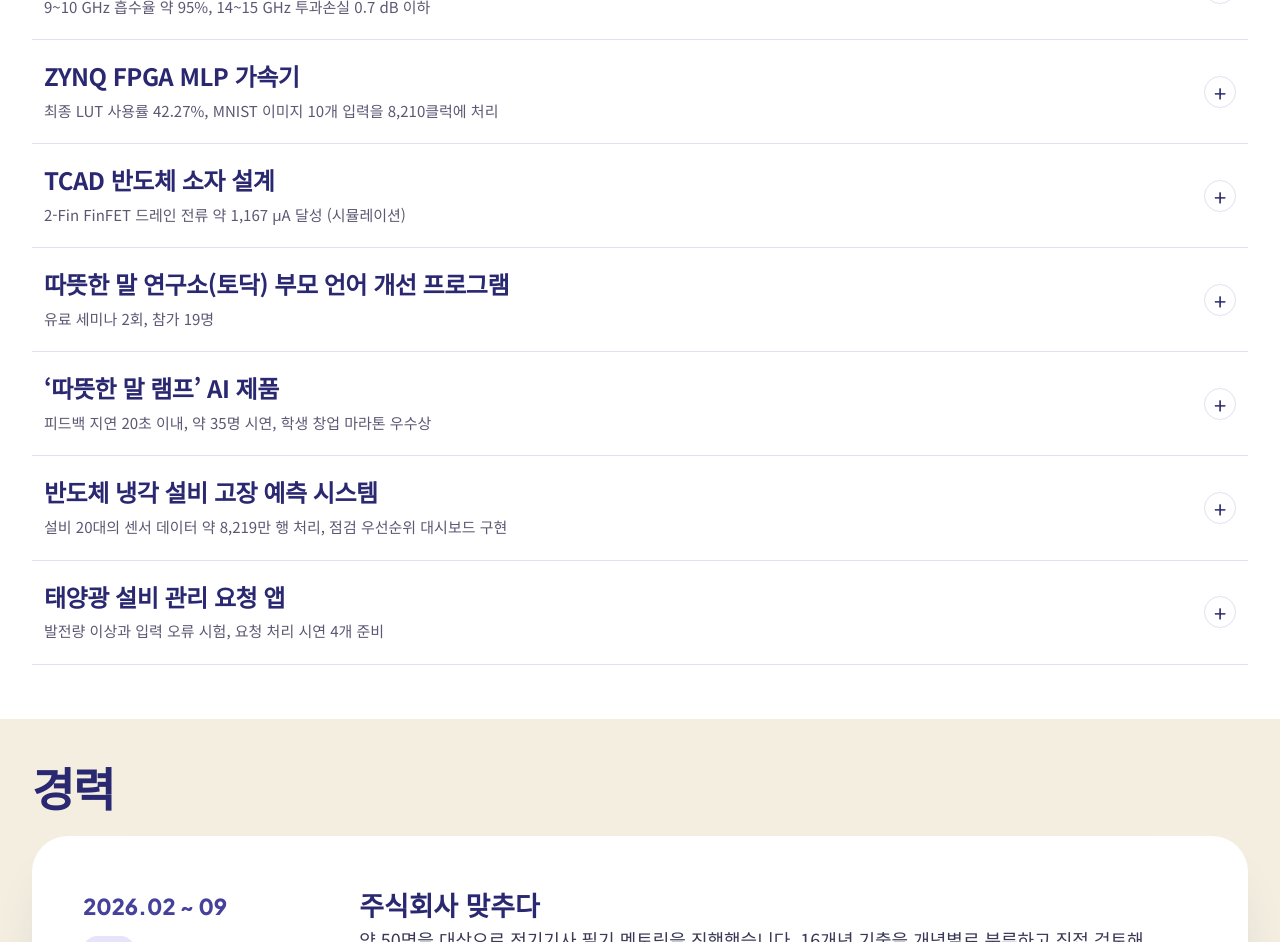
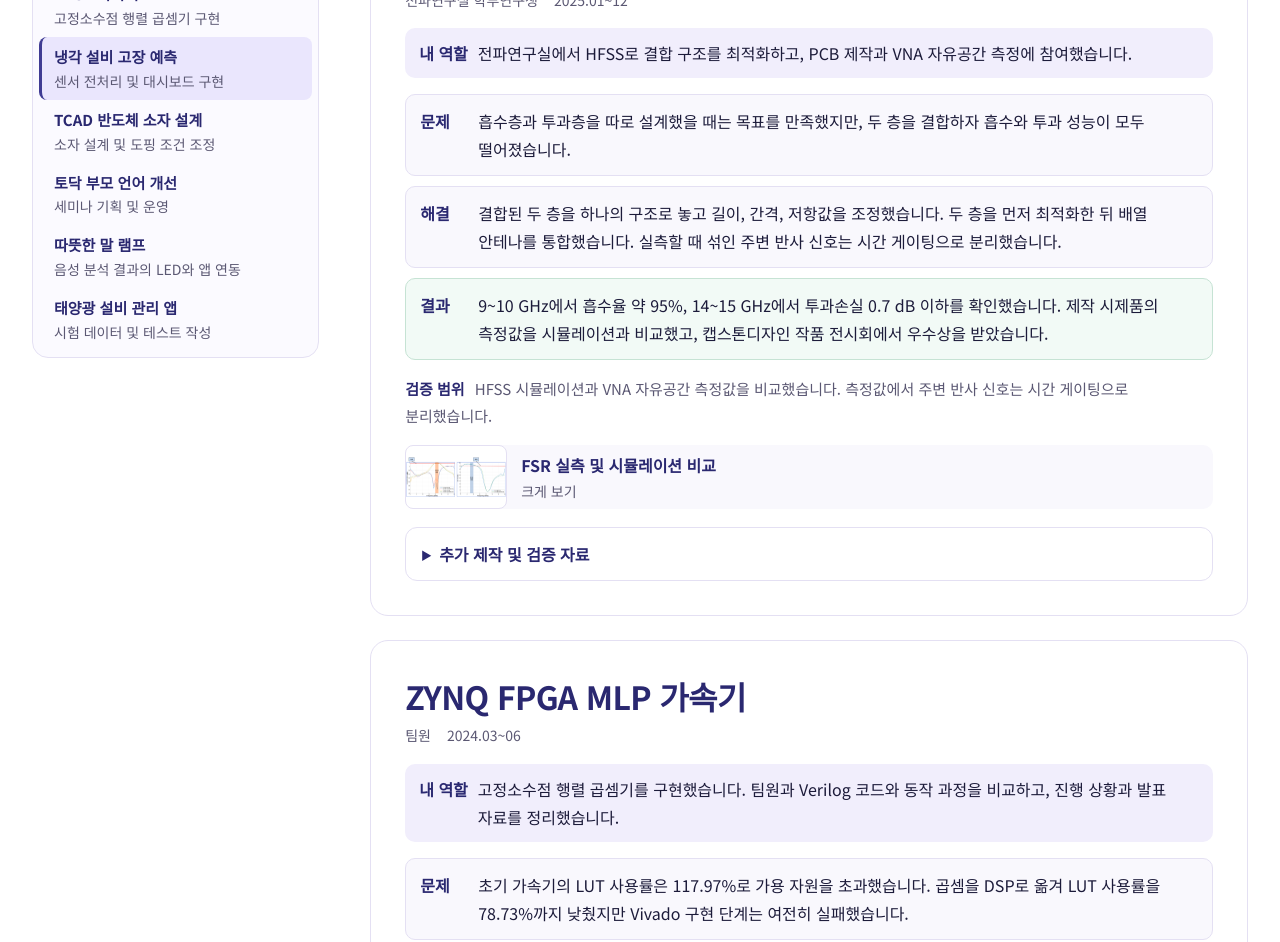
Before and after one commit to chan1046/Portfolio, a plain HTML site: page index.html in a window 1280 px wide. Shown: the part 548-1490 px from the top of the page. Drawn offline with Linux system fonts and the light colour scheme.

Commit message:
Show project roles in a scrollable portfolio and align resume title

```diff
--- a/app.js
+++ b/app.js
@@ -36,7 +36,7 @@
     return '<section class="contact"><div class="wrap"><div class="cbox"><div><h2>연락처</h2>' +
       '<div class="li">' + S.email + '<button class="copy" type="button" data-copy="' + S.email + '">복사</button></div>' +
       '<div class="li s">' + S.phone + '<button class="copy" type="button" data-copy="' + S.phone + '">복사</button></div></div>' +
-      '<div class="btns"><a class="btn cream" href="mailto:' + S.email + '">메일 보내기</a>' + (extraBtn || '<a class="btn line" href="assets/resume.pdf" download="조예찬_이력서.pdf">이력서 PDF 다운로드</a>') + "</div></div></div></section>";
+      '<div class="btns"><a class="btn cream" href="mailto:' + S.email + '">메일 보내기</a>' + (extraBtn || '<a class="btn line" href="assets/resume.pdf?v=portfolio-3" download="조예찬_이력서.pdf">이력서 PDF 다운로드</a>') + "</div></div></div></section>";
   }
   function nextBand(h, label) {
     return '<section class="contact"><div class="wrap"><div class="next"><b>다음 페이지: ' + label + '</b><a class="btn cream" href="' + h + '">보러 가기 →</a></div></div></section>';
@@ -86,16 +86,31 @@
   function fallbackCopy(t) { var a = document.createElement("textarea"); a.value = t; document.body.appendChild(a); a.select(); try { document.execCommand("copy"); } catch (e) { /* 복사 불가 */ } a.remove(); }
 
   /* ---------- 홈과 프로젝트 ---------- */
+  var HOME_PROJECTS = [
+    { id: "fsr", label: "FSR 전파 구조 설계", role: "결합 구조 최적화 및 실측 참여", proof: "fsr-compare.png", proofLabel: "FSR 실측 및 시뮬레이션 비교" },
+    { id: "fpga", label: "FPGA 가속기", role: "고정소수점 행렬 곱셈기 구현", proof: "fpga-util.png", proofLabel: "Vivado 자원 사용률 리포트" },
+    { id: "cooling", label: "냉각 설비 고장 예측", role: "센서 전처리 및 대시보드 구현", proof: "cooling-real-priority.png", proofLabel: "설비 점검 우선순위 화면" },
+    { id: "tcad", label: "TCAD 반도체 소자 설계", role: "소자 설계 및 도핑 조건 조정" },
+    { id: "todak", label: "토닥 부모 언어 개선", role: "세미나 기획 및 운영" },
+    { id: "lamp", label: "따뜻한 말 램프", role: "음성 분석 결과의 LED와 앱 연동" },
+    { id: "solar", label: "태양광 설비 관리 앱", role: "시험 데이터 및 테스트 작성" }
+  ];
   function home() {
     document.title = "조예찬 | 포트폴리오";
     var hero = '<header class="band home-band"><div class="wrap"><div class="hero home-hero">' +
       '<div class="home-profile"><img class="avatar" src="assets/img/profile.jpg?v=20261123" alt="" width="64" height="64">' +
       '<div><h1>조예찬</h1><p>서울과학기술대학교 전기정보공학과</p></div></div>' +
-      '<p class="lead">흡수층과 투과층을 결합한 뒤 성능이 떨어지자 구조를 다시 설계하고, 시제품의 흡수율과 투과손실을 측정했습니다. 반도체 설비 프로젝트에서는 장비 20대의 센서 데이터를 처리하고 점검 우선순위를 보여주는 대시보드를 구현했습니다.</p>' +
+      '<p class="lead">RF 시제품을 설계하고 흡수율과 투과손실을 실측했습니다. 반도체 설비 20대의 센서 데이터를 처리해 점검 우선순위를 보여주는 대시보드를 구현했습니다.</p>' +
       '<nav class="home-links" aria-label="주 메뉴"><a class="btn cream" href="#projects">프로젝트 보기</a>' +
-      '<a class="btn line" href="#career">경력</a><a class="btn line" href="assets/resume.pdf" download="조예찬_이력서.pdf">이력서 PDF</a></nav></div></div></header>';
+      '<a class="btn line" href="#career">경력</a><a class="btn line" href="assets/resume.pdf?v=portfolio-3" download="조예찬_이력서.pdf">이력서 PDF</a></nav></div></div></header>';
+    var links = HOME_PROJECTS.map(function (item) {
+      return '<li><a href="' + href(byId(item.id)) + '"><strong>' + esc(item.label) + '</strong><span>' + esc(item.role) + '</span></a></li>';
+    }).join("");
     var projects = '<section class="sec white home-projects" id="projects" aria-labelledby="projects-title"><div class="wrap">' +
-      '<h2 class="t" id="projects-title">프로젝트</h2><div class="project-list">' + P.map(projectCard).join("") + '</div></div></section>';
+      '<h2 class="t" id="projects-title">프로젝트</h2><div class="project-workspace">' +
+      '<nav class="project-index" aria-label="프로젝트 목록"><ul>' + links + '</ul></nav>' +
+      '<div class="project-list">' + HOME_PROJECTS.map(function (item) { return projectCard(byId(item.id), item); }).join("") +
+      '</div></div></div></section>';
     var career = '<section class="sec home-career" id="career" aria-labelledby="career-title"><div class="wrap">' +
       '<h2 class="t" id="career-title">경력</h2>' + careerRows("h3") + '</div></section>';
     var resources = '<nav class="wrap home-resources" aria-label="추가 자료"><a href="about.html">소개</a><a href="activities.html">활동 및 수상</a>' +
@@ -103,28 +118,37 @@
     app.innerHTML = hero + '<main>' + projects + career + '</main><footer>' + resources + contact() + '</footer>';
   }
 
-  function projectCard(p) {
+  function projectCard(p, item) {
     var story = ["problem", "fix", "result"].map(function (key) {
       var item = step(p, key);
       return '<div class="project-stage"><dt>' + item.label + '</dt><dd>' + esc(item.body) + '</dd></div>';
     }).join("");
-    var role = '<p class="project-role"><strong>내 역할</strong> ' + esc(step(p, "do").body) + '</p>';
-    var validation = '<p class="project-verify"><strong>검증 범위</strong> ' + esc(p.verify.note) + '</p>';
-    return '<details class="project-entry" id="project-' + p.id + '" name="portfolio-projects"><summary class="project-trigger">' +
-      '<span class="project-preview"><strong>' + esc(p.title) + '</strong><span>' + esc(p.result) + '</span></span>' +
-      '<span class="project-toggle" aria-hidden="true"></span></summary>' +
-      '<div class="project-body"><div class="project-meta"><span>' + esc(p.role) + '</span><span>' + esc(p.date) + '</span></div>' +
-      role + '<dl class="project-story">' + story + '</dl>' + validation +
-      '<details class="project-evidence"><summary>제작 및 검증 자료</summary>' + projectEvidence(p) +
-      '</details></div></details>';
+    var id = "project-" + p.id;
+    var proof = item.proof ? p.gallery.find(function (g) { return g.src === item.proof; }) : null;
+    var featured = proof
+      ? '<div class="project-proof">' + galleryButton(proof, '<span>' + esc(item.proofLabel) + '<small>크게 보기</small></span>') + '</div>'
+      : "";
+    return '<article class="project-chapter" id="' + id + '" aria-labelledby="' + id + '-title">' +
+      '<header class="project-chapter-header"><h3 id="' + id + '-title">' + esc(p.title) + '</h3>' +
+      '<div class="project-meta"><span>' + esc(p.role) + '</span><span>' + esc(p.date) + '</span></div></header>' +
+      '<p class="project-role"><strong>내 역할</strong><span>' + esc(step(p, "do").body) + '</span></p>' +
+      '<dl class="project-story">' + story + '</dl>' +
+      '<p class="project-verify"><strong>검증 범위</strong> ' + esc(p.verify.note) + '</p>' + featured +
+      '<details class="project-evidence"><summary>' + (proof ? "추가 제작 및 검증 자료" : "제작 및 검증 자료") + '</summary>' +
+      projectEvidence(p, proof) + '</details></article>';
   }
 
-  function projectEvidence(p) {
+  function galleryButton(g, caption) {
+    return '<button class="gph-button ' + (caption ? "proof-button" : "gph") + '" type="button" aria-label="' + esc(g.alt + " 크게 보기") +
+      '"><img src="assets/img/' + g.src + '" alt="' + esc(g.alt) + '" width="1200" height="800" loading="lazy">' + (caption || "") + '</button>';
+  }
+
+  function projectEvidence(p, featured) {
     var gallery = '<div class="gal' + (p.galClass ? " " + p.galClass : "") + '">' + p.gallery.filter(function (g) {
-      return g.src !== "cooling-metrics.svg";
+      return g !== featured && g.src !== "cooling-metrics.svg";
     }).map(function (g) {
-      return '<figure' + (g.cls ? ' class="' + g.cls + '"' : '') + '><button class="gph gph-button" type="button" aria-label="' + esc(g.alt + " 크게 보기") +
-        '"><img src="assets/img/' + g.src + '" alt="' + esc(g.alt) + '" width="1200" height="800" loading="lazy"></button><figcaption>' + esc(g.cap) + '</figcaption></figure>';
+      return '<figure' + (g.cls ? ' class="' + g.cls + '"' : '') + '>' + galleryButton(g) +
+        '<figcaption>' + esc(g.cap) + '</figcaption></figure>';
     }).join("") + '</div>';
     var link = p.link ? '<a class="btn dark-line" href="' + p.link.href + '" target="_blank" rel="noopener">' + esc(p.link.label.replace(/\s*→$/, "")) + '</a>' : "";
     var qa = '<div class="qa"><h4>예상 질문</h4>' + p.qa.map(function (item) {
@@ -156,17 +180,47 @@
     return [redefine, pipeline, issues].map(function (content) { return sec(content, "tight"); }).join("");
   }
 
-  function openProjectFromHash() {
+  function jumpToHomeAnchor() {
     var id = location.hash.slice(1);
-    if (id === "projects" || id === "career") {
-      document.getElementById(id).scrollIntoView({ block: "start" });
-      return;
+    if (id !== "projects" && id !== "career" && id.indexOf("project-") !== 0) return;
+    var target = document.getElementById(id);
+    if (target) target.scrollIntoView({ block: "start" });
+  }
+
+  function initProjectIndex() {
+    var chapters = $$(".project-chapter");
+    var links = $$(".project-index a");
+    var active = -1;
+    var pending = false;
+
+    function update() {
+      pending = false;
+      var current = 0;
+      var readingLine = window.innerHeight * 0.35;
+      for (var i = 1; i < chapters.length; i++) {
+        if (chapters[i].getBoundingClientRect().top <= readingLine) current = i;
+        else break;
+      }
+      if (active === current) return;
+      if (active !== -1) {
+        chapters[active].classList.remove("is-current");
+        links[active].removeAttribute("aria-current");
+      }
+      chapters[current].classList.add("is-current");
+      links[current].setAttribute("aria-current", "location");
+      active = current;
     }
-    if (id.indexOf("project-") !== 0) return;
-    var entry = document.getElementById(id);
-    if (!entry || !entry.classList.contains("project-entry")) return;
-    entry.open = true;
-    entry.scrollIntoView({ block: "start" });
+
+    function schedule() {
+      if (pending) return;
+      pending = true;
+      window.requestAnimationFrame(update);
+    }
+
+    window.addEventListener("scroll", schedule, { passive: true });
+    window.addEventListener("resize", schedule);
+    $(".project-list").addEventListener("toggle", schedule, true);
+    schedule();
   }
 
   function legacyProject() {
@@ -382,7 +436,7 @@
     var target = e.target.closest("a");
     if (!target) return;
     sdlg.close();
-    if (page === "home" && target.getAttribute("href") === location.hash) openProjectFromHash();
+    if (page === "home" && target.getAttribute("href") === location.hash) jumpToHomeAnchor();
   });
   $("#sx", sdlg).addEventListener("click", function () { sdlg.close(); });
   sdlg.addEventListener("click", function (e) { if (e.target === sdlg) sdlg.close(); });
@@ -392,7 +446,7 @@
     else if (e.key === "Enter" && sList[sSel]) {
       e.preventDefault();
       sdlg.close();
-      if (page === "home" && sList[sSel].h === location.hash) openProjectFromHash();
+      if (page === "home" && sList[sSel].h === location.hash) jumpToHomeAnchor();
       else location.href = sList[sSel].h;
     }
   });
@@ -529,8 +583,8 @@
   var R = { home: home, projects: function () { location.replace("index.html#projects"); }, project: legacyProject, about: about, experience: experience, activities: activities, credentials: credentials, cases: cases, tools: tools, timeline: timeline, evidence: evidence, summary: summary };
   (R[page] || home)();
   if (page === "home") {
-    openProjectFromHash();
-    window.addEventListener("hashchange", openProjectFromHash);
+    jumpToHomeAnchor();
+    initProjectIndex();
   } else if (page !== "project" && page !== "projects") {
     applyDomain();
     initBot();
--- a/extra.css
+++ b/extra.css
@@ -236,26 +236,43 @@ code { background: #EEEBFB; border-radius: 6px; padding: 0 6px; font-size: .92em
 .home-links .btn { padding: 10px 20px; }
 section.home-projects, section.home-career { padding: 40px 0 54px; }
 .home-projects h2.t, .home-career h2.t { margin: 0 0 20px; }
-.project-list { border-top: 1px solid var(--line); }
-.project-entry { border-bottom: 1px solid var(--line); }
-.project-trigger { display: flex; align-items: center; justify-content: space-between; gap: 16px; padding: 19px 12px; color: var(--ink); cursor: pointer; list-style: none; }
-.project-trigger::-webkit-details-marker { display: none; }
-.project-trigger:hover, .project-entry[open] > .project-trigger { background: #f5f3fe; }
-.project-preview strong { display: block; font-size: clamp(18px, 2.1vw, 24px); line-height: 1.45; letter-spacing: -.02em; }
-.project-preview > span { display: block; margin-top: 4px; color: var(--muted); font-size: 15px; }
-.project-toggle { display: grid; flex: 0 0 32px; width: 32px; height: 32px; place-items: center; border: 1px solid var(--line); border-radius: 50%; font-size: 22px; line-height: 1; background: #fff; }
-.project-toggle::before { content: "+"; }
-.project-entry[open] > .project-trigger .project-toggle::before { content: "−"; }
-.project-body { padding: 18px 12px 28px; }
-.project-meta { display: flex; flex-wrap: wrap; gap: 4px 16px; color: var(--muted); font-size: 14px; }
-.project-role { margin-top: 10px; }
-.project-role strong, .project-verify strong { color: var(--ink); margin-right: 6px; }
-.project-story { display: grid; grid-template-columns: repeat(3, minmax(0, 1fr)); gap: 12px; margin: 18px 0; }
-.project-stage { padding: 16px; border: 1px solid var(--line); border-radius: 14px; background: #f9f8fd; }
+.project-workspace { display: grid; grid-template-columns: clamp(225px, 23vw, 287px) minmax(0, 1fr); gap: clamp(24px, 4vw, 60px); align-items: start; }
+.project-index { position: sticky; top: 24px; padding: 6px; border: 1px solid var(--line); border-radius: 16px; background: #fbfaff; }
+.project-index ul { list-style: none; padding: 0; }
+.project-index a { display: block; padding: 9px 12px; border-left: 3px solid transparent; border-radius: 8px; color: var(--ink); line-height: 1.44; transition: background-color .2s ease, border-color .2s ease; }
+.project-index a:hover { background: #f2effc; opacity: 1; }
+.project-index a[aria-current="location"] { border-left-color: var(--ground); background: #eae6fd; }
+.project-index strong, .project-index span { display: block; }
+.project-index strong { font-size: 15px; }
+.project-index span { margin-top: 3px; color: var(--muted); font-size: 14px; }
+.project-list { min-width: 0; }
+.project-chapter { padding: clamp(20px, 3vw, 34px); margin: 0 0 24px; border: 1px solid var(--line); border-radius: 18px; background: #fff; transition: border-color .24s ease; }
+.project-chapter:last-child { margin-bottom: 0; }
+.project-chapter.is-current { border-color: #b7afe8; }
+.project-chapter-header h3 { margin: 0; color: var(--ink); font-size: clamp(21px, 3vw, 32px); line-height: 1.32; letter-spacing: -.02em; }
+.project-meta { display: flex; flex-wrap: wrap; gap: 4px 16px; margin-top: 6px; color: var(--muted); font-size: 14px; }
+.project-role { display: flex; align-items: baseline; gap: 10px; margin-top: 16px; padding: 11px 14px; border-radius: 10px; background: #f1eefc; }
+.project-role strong { flex: none; color: var(--ink); }
+.project-story { display: grid; gap: 10px; margin: 16px 0; }
+.project-stage { display: grid; grid-template-columns: 48px minmax(0, 1fr); gap: 10px; padding: 12px 14px; border: 1px solid var(--line); border-radius: 10px; background: #f9f8fd; }
 .project-stage:last-child { border-color: #c6e3d4; background: #f2faf6; }
-.project-stage dt { margin-bottom: 5px; color: var(--ink); font-weight: 800; }
+.project-stage dt { color: var(--ink); font-weight: 800; }
 .project-stage dd { margin: 0; }
 .project-verify { color: var(--muted); font-size: 15px; }
+.project-verify strong { margin-right: 6px; color: var(--ink); }
+.project-proof { margin-top: 16px; }
+.proof-button { display: flex; gap: 14px; align-items: center; border-radius: 10px; background: #f9f8fd; color: var(--ink); font: inherit; text-align: left; }
+.proof-button img { flex: 0 0 102px; width: 102px; height: 64px; object-fit: contain; border: 1px solid var(--line); border-radius: 8px; background: #fff; }
+.proof-button span { padding: 4px 8px 4px 0; font-weight: 700; }
+.proof-button small { display: block; color: var(--muted); font-size: 14px; font-weight: 400; }
+.proof-button:hover { background: #f1eefc; }
+@media (prefers-reduced-motion: no-preference) {
+  .project-chapter.is-current > .project-chapter-header { animation: project-title-in .28s ease-out; }
+  @keyframes project-title-in {
+    from { transform: translateY(5px); }
+    to { transform: translateY(0); }
+  }
+}
 .project-evidence { margin-top: 18px; padding: 12px 16px; border: 1px solid var(--line); border-radius: 12px; }
 .project-evidence > summary { color: var(--ink); font-weight: 800; cursor: pointer; }
 .project-evidence-body { padding-top: 14px; }
@@ -265,18 +282,25 @@ section.home-projects, section.home-career { padding: 40px 0 54px; }
 .project-evidence-body .qa, .project-limits { margin-top: 22px; }
 .project-evidence-body .btns { margin-top: 16px; }
 .project-evidence-body .btn { font-family: inherit; background: #fff; cursor: pointer; }
-.gph-button { width: 100%; padding: 0; border: 0; color: inherit; cursor: zoom-in; }
+.gph-button { width: 100%; padding: 0; border: 0; cursor: zoom-in; }
 .row .bd h3 { font-size: clamp(18px, 2.1vw, 28px); color: var(--ink); line-height: 1.35; }
 .home-resources { display: flex; flex-wrap: wrap; gap: 10px 24px; padding-top: 16px; padding-bottom: 16px; color: var(--ink); font-size: 15px; font-weight: 700; }
 .home-resources a { text-decoration: underline; text-underline-offset: 4px; }
-@media (max-width: 760px) {
-  .project-story { grid-template-columns: 1fr; }
+@media (max-width: 850px), (max-height: 530px) {
+  .project-workspace { grid-template-columns: 1fr; gap: 18px; }
+  .project-index { position: static; }
+  .project-index ul { display: grid; grid-template-columns: repeat(2, minmax(0, 1fr)); gap: 2px; }
 }
 @media (max-width: 520px) {
   .home-hero { padding: 30px 0 34px; }
   .home-hero .lead { font-size: 16px; }
   .home-links .btn { padding: 8px 14px; font-size: 14px; }
   section.home-projects, section.home-career { padding: 30px 0 38px; }
-  .project-trigger, .project-body { padding-left: 6px; padding-right: 6px; }
+  .project-index a { padding: 8px 7px; }
+  .project-index span { display: none; }
+  .project-chapter { padding: 15px; }
+  .project-role { display: block; }
+  .project-role strong { display: block; margin-bottom: 3px; }
+  .project-stage { grid-template-columns: 1fr; gap: 3px; }
   .project-evidence { padding: 10px; }
 }
--- a/index.html
+++ b/index.html
@@ -8,13 +8,13 @@
 <link rel="preconnect" href="https://fonts.googleapis.com">
 <link href="https://fonts.googleapis.com/css2?family=Noto+Sans+KR:wght@400;500;700;900&family=Plus+Jakarta+Sans:wght@500;700;800&display=swap" rel="stylesheet">
 <link rel="stylesheet" href="style.css?v=20261123">
-<link rel="stylesheet" href="extra.css?v=portfolio-2">
+<link rel="stylesheet" href="extra.css?v=portfolio-3">
 </head>
 <body data-page="home">
 <div id="app"></div>
 <noscript>이 사이트는 JavaScript가 필요합니다.</noscript>
-<script src="data.js?v=portfolio-2"></script>
-<script src="data-extra.js?v=portfolio-2"></script>
-<script src="app.js?v=portfolio-2"></script>
+<script src="data.js?v=portfolio-3"></script>
+<script src="data-extra.js?v=portfolio-3"></script>
+<script src="app.js?v=portfolio-3"></script>
 </body>
 </html>
```
Also changed, not shown: 1 other file.
